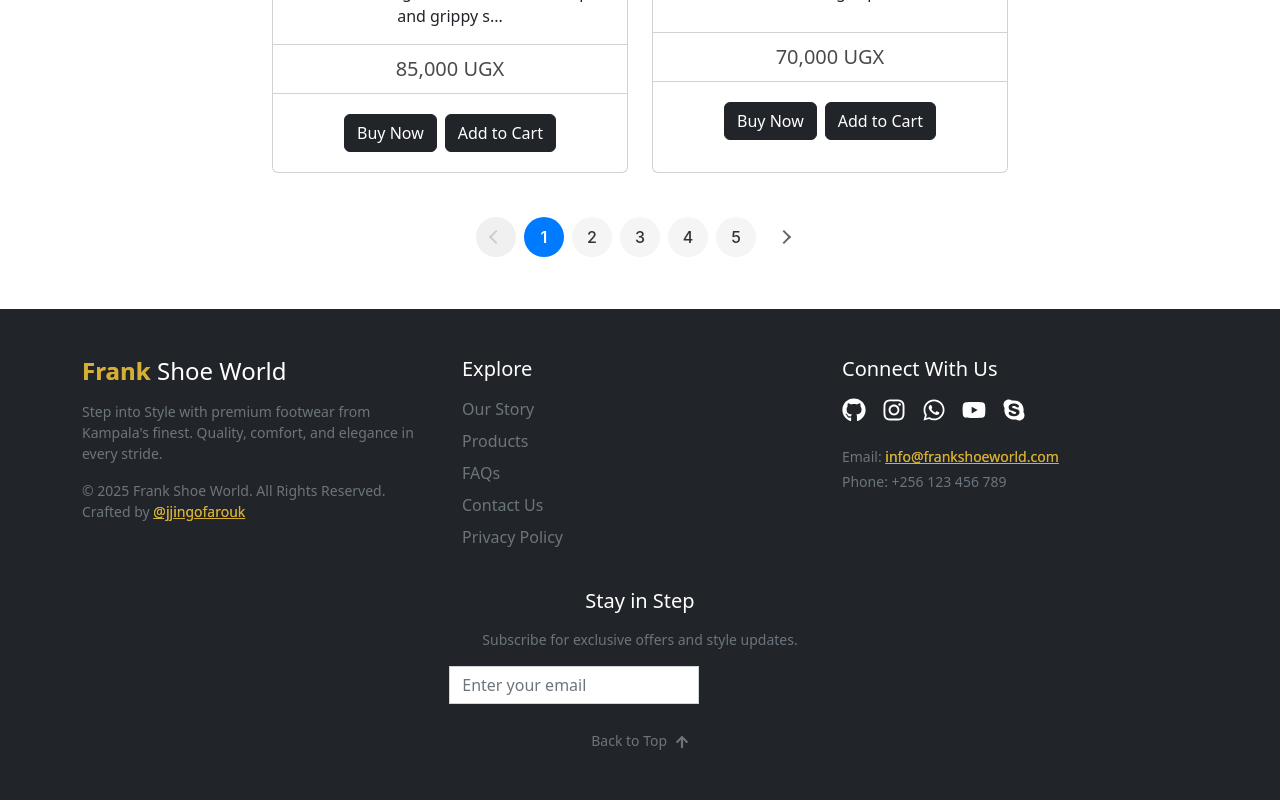
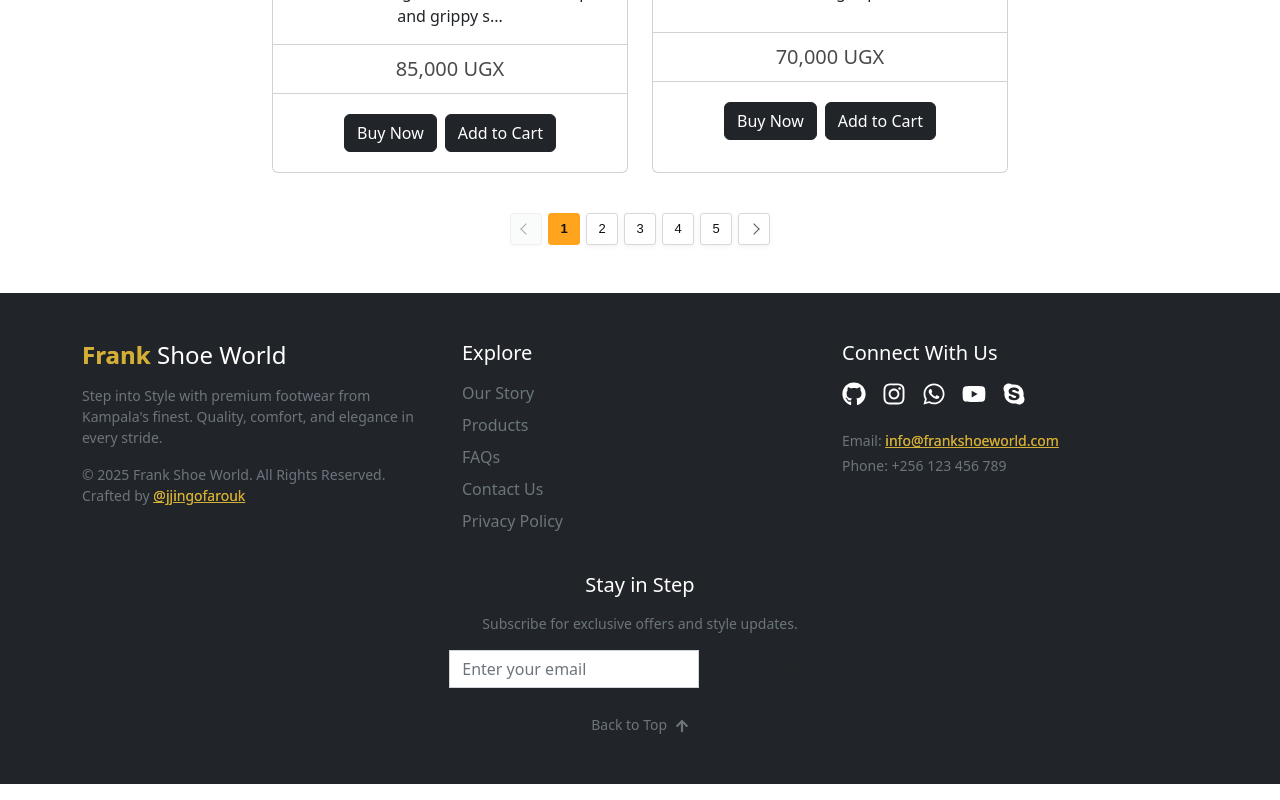
Before and after one commit to jjingofarouk/Ecommerce-React, a React (Create React App) app: page /products in a window 1280 px wide. Shown: the part 1927-2727 px from the top of the page. Built offline with nearby package versions, Linux system fonts and the light colour scheme.

Commit message:
Update Pagination.css

```diff
--- a/src/components/Pagination.css
+++ b/src/components/Pagination.css
@@ -2,57 +2,89 @@
   display: flex;
   justify-content: center;
   align-items: center;
-  gap: 8px; /* Space between buttons */
-  padding: 20px 0;
-  font-family: 'Inter', sans-serif; /* Match your app’s font if applicable */
+  gap: 2px; /* Amazon uses tighter spacing */
+  padding: 16px 0;
+  font-family: 'Arial', sans-serif; /* Amazon uses a system font similar to Arial */
 }
 
 .pagination-btn {
-  width: 40px;
-  height: 40px;
-  border: none;
-  border-radius: 50%; /* Circular buttons */
-  background-color: #f5f5f5; /* Light gray background */
-  color: #333;
-  font-size: 16px;
-  font-weight: 500;
+  min-width: 32px;
+  height: 32px;
+  border: 1px solid #D5D9D9; /* Amazon's border color */
+  border-radius: 3px; /* Amazon uses square buttons with slight rounding */
+  background-color: #fff; /* White background */
+  color: #0F1111; /* Amazon's text color */
+  font-size: 13px;
   cursor: pointer;
-  transition: all 0.3s ease; /* Smooth transitions */
+  transition: all 0.1s ease; /* Amazon uses faster transitions */
   display: flex;
   align-items: center;
   justify-content: center;
+  margin: 0 2px;
+  padding: 0 9px;
+  box-shadow: 0 2px 5px rgba(15, 17, 17, 0.05); /* Subtle shadow */
 }
 
 .pagination-btn:hover:not(:disabled) {
-  background-color: #e0e0e0; /* Slightly darker on hover */
-  transform: scale(1.05); /* Subtle zoom effect */
+  background-color: #F7FAFA; /* Light gray on hover */
+  border-color: #A2A6AC;
 }
 
 .pagination-btn.active {
-  background-color: #007bff; /* Primary color (customize as needed) */
-  color: white;
-  font-weight: 600;
+  background-color: #FFA41C; /* Amazon orange */
+  border-color: #FFA41C;
+  color: #0F1111;
+  font-weight: 700;
+  box-shadow: none;
 }
 
 .pagination-btn:disabled {
-  background-color: #f0f0f0;
-  color: #aaa;
+  background-color: #F7F8F8;
+  color: #6C7778;
   cursor: not-allowed;
+  border-color: #E0E0E0;
+}
+
+/* Ellipsis styling */
+.pagination-ellipsis {
+  min-width: 32px;
+  height: 32px;
+  display: flex;
+  align-items: center;
+  justify-content: center;
+  color: #0F1111;
+  font-size: 13px;
 }
 
 /* Arrow buttons */
 .pagination-arrow {
-  position: relative;
-  background-color: transparent;
+  background-color: #fff;
+  border: 1px solid #D5D9D9;
+  border-radius: 3px;
+  min-width: 32px;
+  height: 32px;
+  display: flex;
+  align-items: center;
+  justify-content: center;
+  cursor: pointer;
+}
+
+.pagination-arrow:hover:not(:disabled) {
+  background-color: #F7FAFA;
+  border-color: #A2A6AC;
+}
+
+.pagination-arrow:disabled {
+  opacity: 0.5;
+  cursor: not-allowed;
 }
 
 .arrow {
   display: block;
-  width: 10px;
-  height: 10px;
-  border: solid #666;
-  border-width: 0 2px 2px 0;
-  transition: border-color 0.3s ease;
+  width: 8px;
+  height: 8px;
+  border: solid #555;
+  border-width: 0 1px 1px 0;
 }
 
 .arrow.left {
@@ -63,11 +95,20 @@
   transform: rotate(-45deg);
 }
 
-.pagination-arrow:hover:not(:disabled) .arrow {
-  border-color: #007bff; /* Match active color */
+/* Previous/Next text styling */
+.pagination-prev,
+.pagination-next {
+  min-width: auto;
+  padding: 0 10px;
 }
 
-/* Ensure arrows stay visible when button is disabled */
-.pagination-arrow:disabled .arrow {
-  border-color: #ccc;
+/* Mobile responsiveness */
+@media (max-width: 768px) {
+  .pagination-container {
+    flex-wrap: wrap;
+  }
+
+  .pagination-text {
+    display: none; /* Hide text on mobile */
+  }
 }
```
